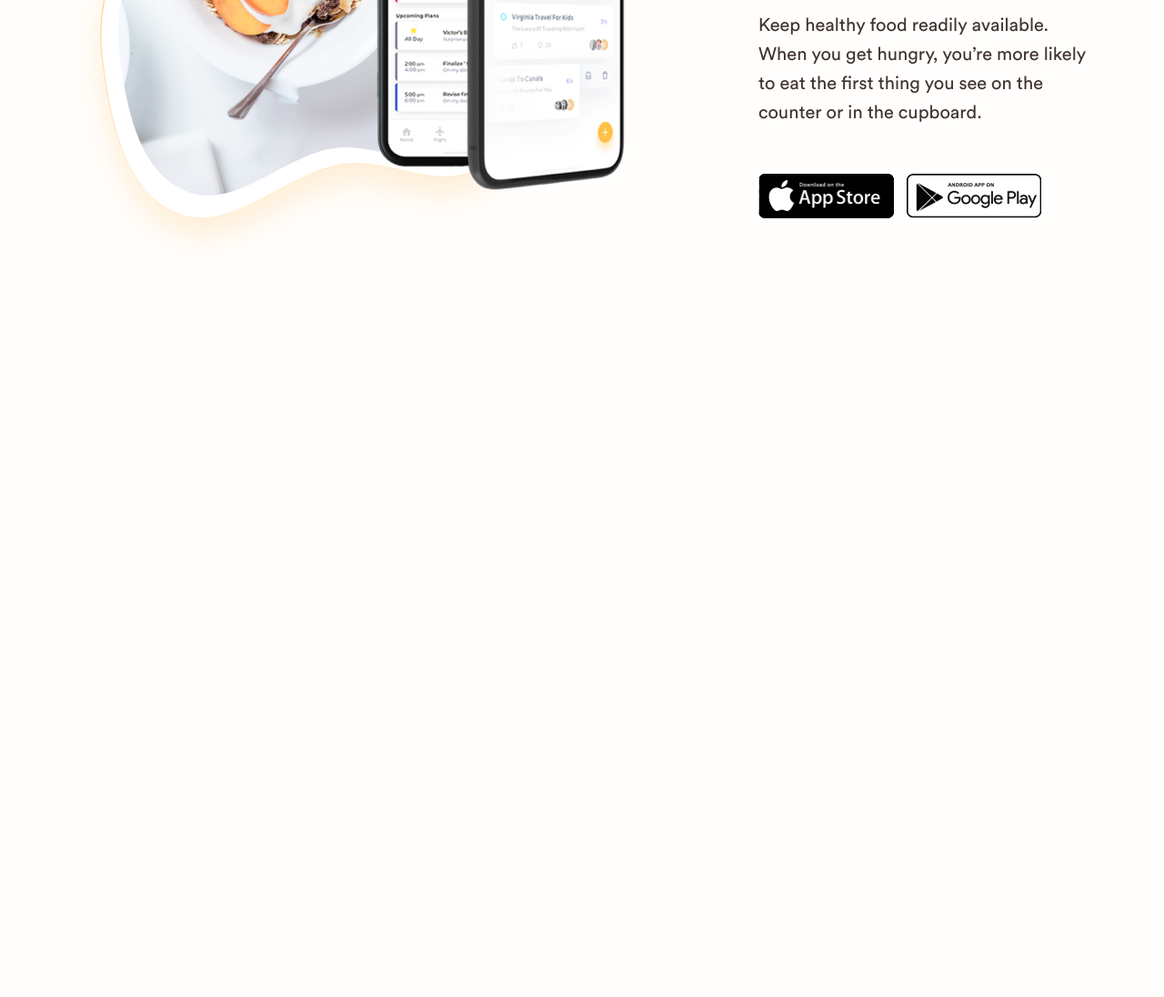
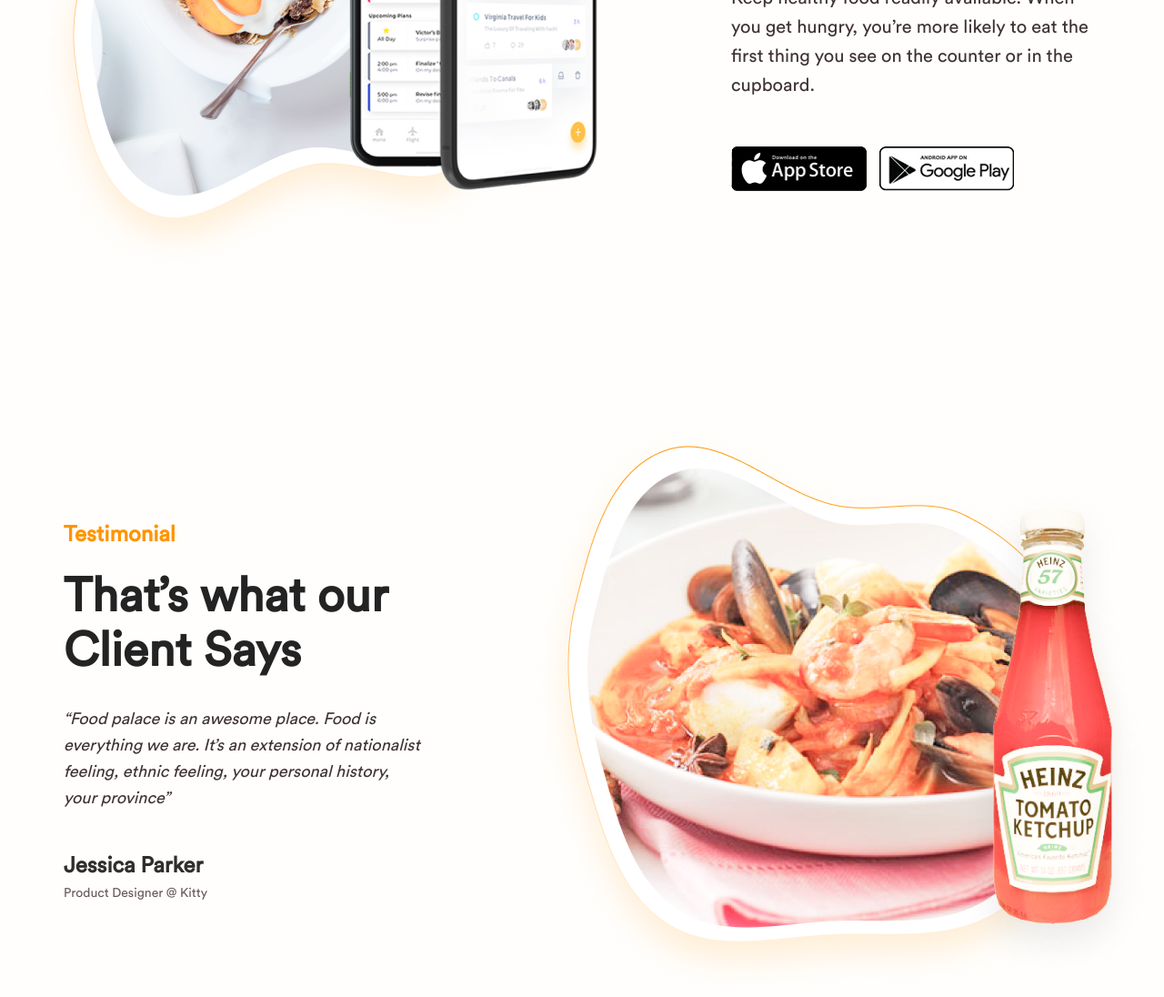
Before and after one commit to yavbatyr/f.palace, a website: page app/index.html in a window 1280 px wide. Shown: the part 3258-4354 px from the top of the page at 91% size. Before the commit the page ends 3558 px from the top, so only its background shows below. Drawn offline with Linux system fonts and the light colour scheme.

Commit message:
created section 'reviews'

```diff
--- a/app/index.html
+++ b/app/index.html
@@ -193,6 +193,24 @@
                 <img src="images/absolute_paste.png" alt="" class="application__img paste">
             </div>
         </section>
+        <section class="reviews">
+            <div class="container">
+                <div class="reviews__wrapper">
+                    <div class="reviews__info">
+                        <h3 class="reviews__subtitle subtitle">Testimonial</h3>
+                        <h2 class="reviews__title title">That’s what our
+                            Client Says</h2>
+                        <p class="reviews__text">“Food palace is an awesome place. Food is everything we are. It’s an extension of nationalist feeling, ethnic feeling, your personal history, your province”</p>
+                        <div class="reviews__comments">
+                            <p class="reviews__name">Jessica Parker</p>
+                            <p class="reviews__profession">Product Designer @ Kitty</p>
+<!--Сделать слайдер-->      <span class="reviews__arrows"></span>
+                        </div>
+                    </div>
+                    <img src="images/testimonial_food.png" alt="" class="reviews__image">
+                </div>
+            </div>
+        </section>
     </main>
     <script src="js/main.min.js"></script>
 </body>
--- a/app/scss/style.scss
+++ b/app/scss/style.scss
@@ -293,6 +293,7 @@ body{
 
 .application{
     position: relative;
+    margin-bottom: 170px;
     &__wrapper{
         width: 100%;
         height: 100%;
@@ -302,6 +303,7 @@ body{
     &__image{
         padding-right: 111px;
         width: 100%;
+        margin-left: -30px;
     }
     &__info{
         width: 100%;
@@ -338,3 +340,48 @@ body{
         top: -200px;
     }
 }
+
+.reviews{
+    &__wrapper{
+        width: 100%;
+        height: 100%;
+        display: flex;
+        align-items: center;
+    }
+    &__info{
+        padding-right: 120px;
+    }
+    &__subtitle{
+        margin-bottom: 23px;
+    }
+    &__title{
+        margin-bottom: 30px;
+    }
+    &__text{
+        margin-bottom: 45px;
+        font-style: italic;
+        font-weight: 500;
+        font-size: 18px;
+        line-height: 160%;
+        color: #3F3232;
+    }
+    &__comments{
+
+    }
+    &__name{
+        color: #2E2E2E;
+        font-weight: 600;
+        font-size: 24px;
+        line-height: 30px;
+        margin-bottom: 4px;
+    }
+    &__profession{
+        font-weight: 450;
+        font-size: 14px;
+        line-height: 22px;
+        color: #675959;
+    }
+    &__image{
+        margin-right: -200px;
+    }
+}
```
Also changed, not shown: app/css/style.min.css.
